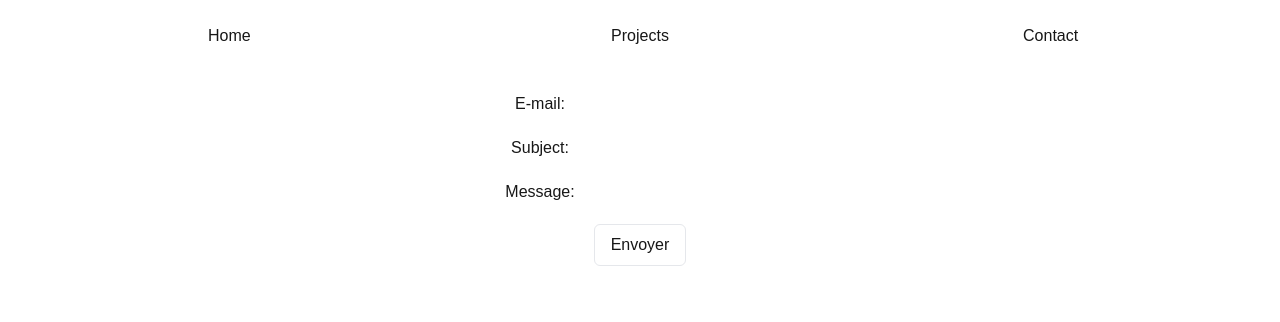
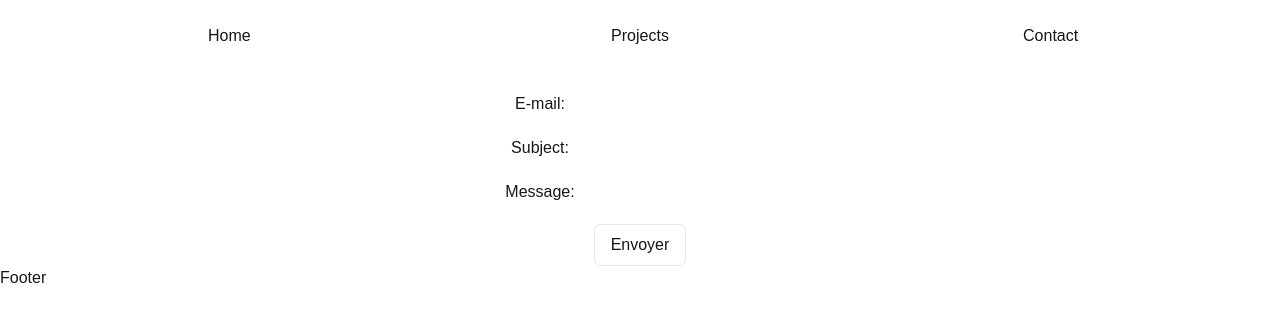
Before and after one commit to freddymaupou/Portfolio, a Next.js app: page /contact in a window 1280 px wide. Shown: the top 322 px of the page. Built offline with nearby package versions, Linux system fonts and the light colour scheme; no server answers.

Commit message:
[FIX] Footer

```diff
--- a/app/components/footer/page.tsx
+++ b/app/components/footer/page.tsx
@@ -1,6 +1,7 @@
 export default function Footer(){
     return (
     <>
+        <h1>Footer</h1>
     </>
     );
 }
```
